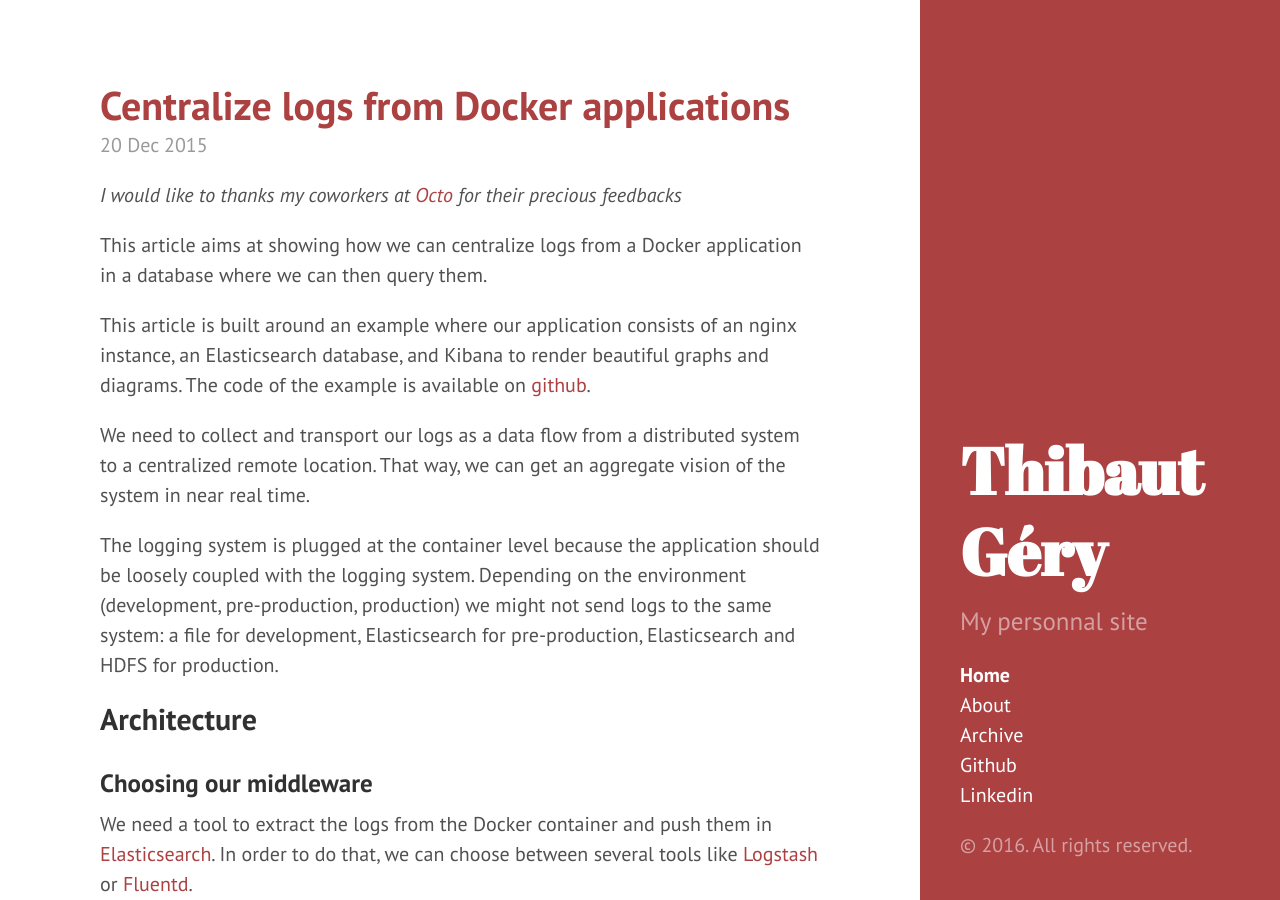
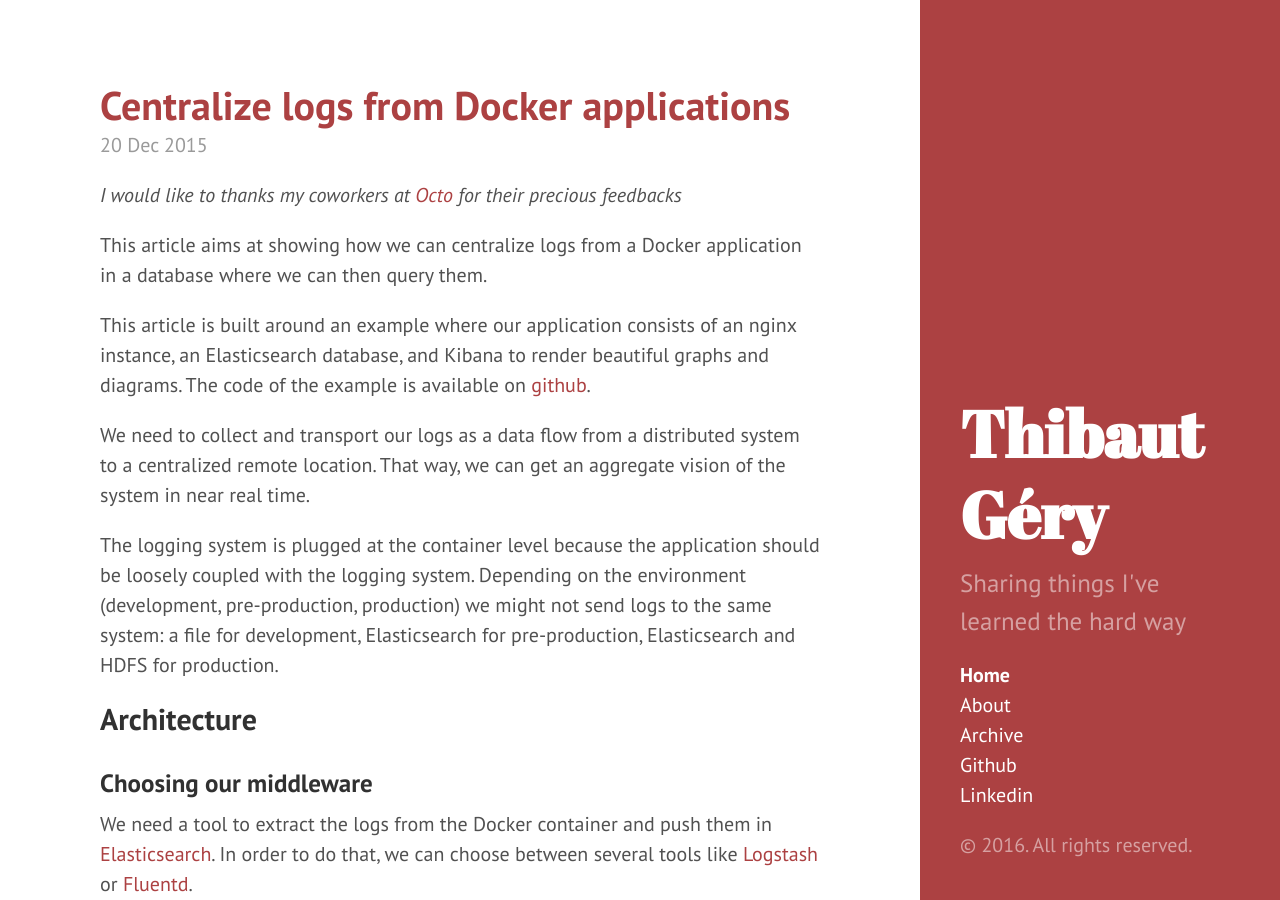
Before and after one commit to ThibautGery/ThibautGery.github.io, a Jekyll site: the page built from index.html, in a window 1280 px wide and 900 px high. Built offline with Jekyll 4.4.1, drawn with Linux system fonts in a browser that asks for light colours; Markdown is read by kramdown in place of the engine named in the settings; the list of posts is cut into pages by our own code.

Commit message:
update description

```diff
--- a/_config.yml
+++ b/_config.yml
@@ -11,8 +11,8 @@
 
 # Setup
 title:            Thibaut Géry
-tagline:          'Personnal thoughs'
-description:      'My personnal site'
+tagline:          "Sharing things I've learned the hard way"
+description:      "Sharing things I've learned the hard way"
 host:             thibautgery.github.io
 url:              http://thibautgery.com
 
```
